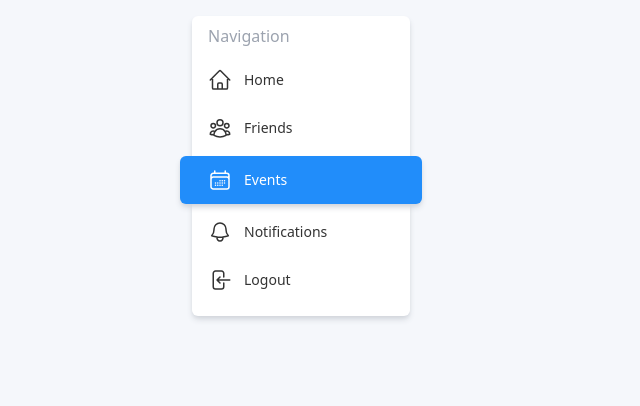
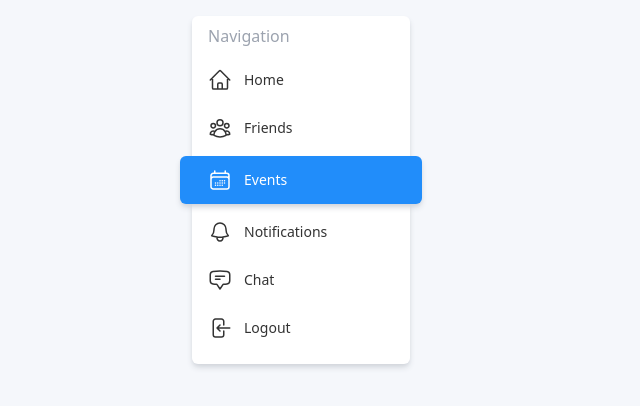
Before and after one commit to dragosduma/SportsSocialMediaNetwork, a Next.js app in the folder sports-network-client/sportssocialmedianetwork/: page /events in a window 1280 px wide. Shown: the top 406 px of the page, without its empty margins (0-640 px from the left). Built offline with nearby package versions, Linux system fonts and the light colour scheme; what javascript-time-ago would draw is missing.

Commit message:
trying to remember what I was doing

```diff
--- a/sports-network-client/sportssocialmedianetwork/components/NavigationCard.js
+++ b/sports-network-client/sportssocialmedianetwork/components/NavigationCard.js
@@ -111,6 +111,30 @@
           </svg>
           <span className="hidden md:block">Notifications</span>
         </Link>
+        <Link
+          href="/chat"
+          className={
+            pathname === "/chat"
+              ? activeElementClasses
+              : nonActiveElementClasses
+          }
+        >
+          <svg
+            xmlns="http://www.w3.org/2000/svg"
+            fill="none"
+            viewBox="0 0 24 24"
+            strokeWidth="1.5"
+            stroke="currentColor"
+            className="w-6 h-6"
+          >
+            <path
+              strokeLinecap="round"
+              strokeLinejoin="round"
+              d="M7.5 8.25h9m-9 3H12m-9.75 1.51c0 1.6 1.123 2.994 2.707 3.227 1.129.166 2.27.293 3.423.379.35.026.67.21.865.501L12 21l2.755-4.133a1.14 1.14 0 01.865-.501 48.172 48.172 0 003.423-.379c1.584-.233 2.707-1.626 2.707-3.228V6.741c0-1.602-1.123-2.995-2.707-3.228A48.394 48.394 0 0012 3c-2.392 0-4.744.175-7.043.513C3.373 3.746 2.25 5.14 2.25 6.741v6.018z"
+            />
+          </svg>
+          <span className="hidden md:block">Chat</span>
+        </Link>
         <Link href="/login" className={nonActiveElementClasses}>
           <svg
             xmlns="http://www.w3.org/2000/svg"
--- a/sports-network-client/sportssocialmedianetwork/components/Post.js
+++ b/sports-network-client/sportssocialmedianetwork/components/Post.js
@@ -63,7 +63,6 @@
         headers: authHeader(),
       })
       .then((response) => {
-        console.log(response);
       });
   }
 
--- a/sports-network-client/sportssocialmedianetwork/components/PostFormCard.js
+++ b/sports-network-client/sportssocialmedianetwork/components/PostFormCard.js
@@ -25,7 +25,7 @@
         )}
       </div>
       <div className="flex gap-5 items-center mt-2">
-        <div>
+        {/* <div>
           <button className="flex gap-1">
             <svg
               xmlns="http://www.w3.org/2000/svg"
@@ -86,7 +86,7 @@
             </svg>
             <span className="hidden md:block">Mood</span>
           </button>
-        </div>
+        </div> */}
         <div className="grow text-right">
           <button
             onClick={() => setOpen(true)}
--- a/sports-network-client/sportssocialmedianetwork/components/PostsModal.js
+++ b/sports-network-client/sportssocialmedianetwork/components/PostsModal.js
@@ -41,7 +41,6 @@
                 {
                     headers: authHeader()
                 }).then(response => {
-                    console.log(response)
                     setOpenUpdate(false);
                 })
     }
--- a/sports-network-client/sportssocialmedianetwork/components/UploadModal.js
+++ b/sports-network-client/sportssocialmedianetwork/components/UploadModal.js
@@ -48,7 +48,6 @@
         },
       })
       .then((response) => {
-        console.log(response.data);
         setOpen(false);
         if (onPost) {
           onPost();
```
